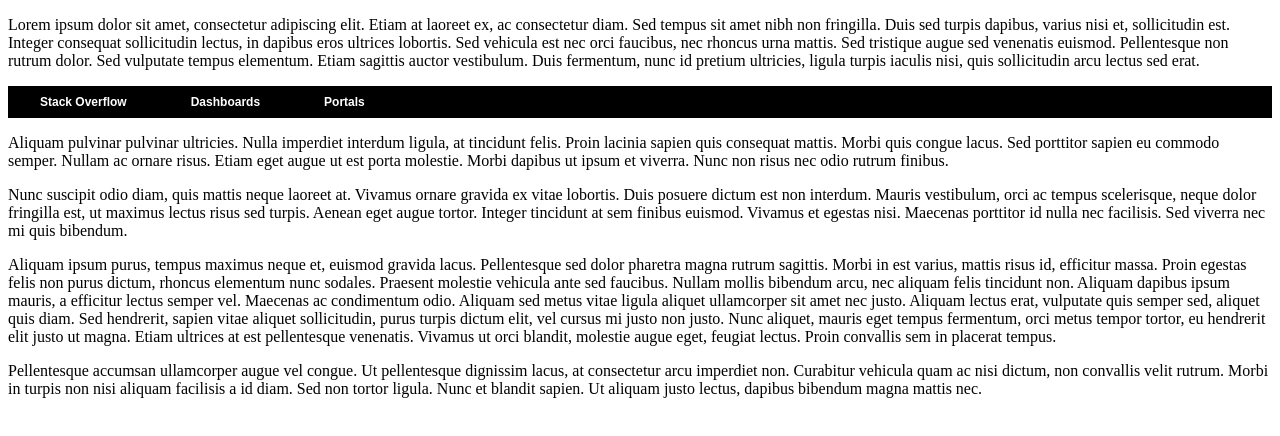
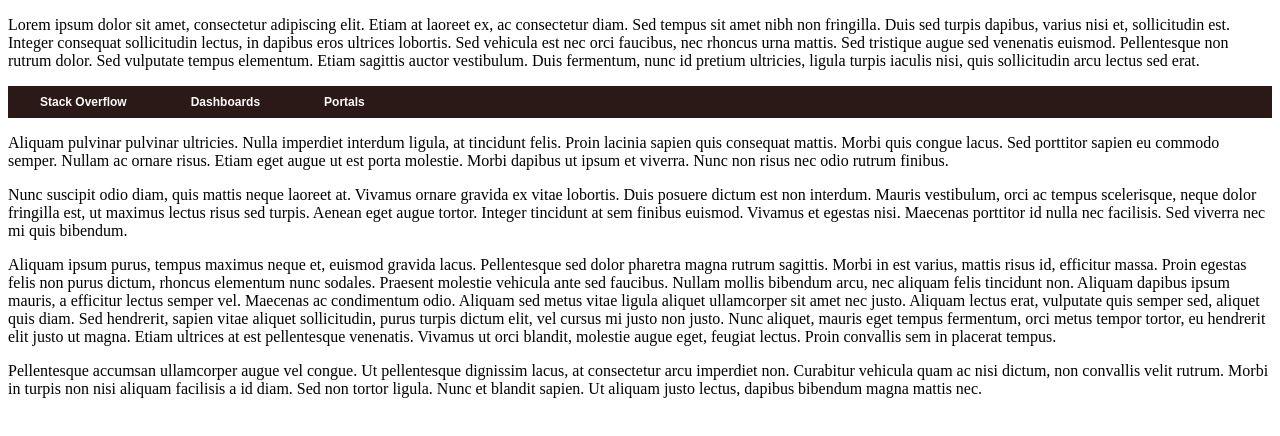
Before and after one commit to GaryB432/gb-menu, a website built with webpack: page src/public/index.html in a window 1280 px wide. Built offline with nearby package versions, Linux system fonts and the light colour scheme.

Commit message:
add themes

```diff
--- a/src/scripts/app.ts
+++ b/src/scripts/app.ts
@@ -1,4 +1,4 @@
-import '../styles/monochrome.scss';
+import '../styles/dark.scss';
 
 import { Item } from './models';
 import { NavBar } from './navbar';
--- a/src/styles/_base.scss
+++ b/src/styles/_base.scss
@@ -1,11 +1,21 @@
 @mixin base-color() {
-  background: $color1;
-  color: $color2;
+  background: $color5;
+  color: $color1;
+  svg {
+    path {
+      fill: $color1;
+    }
+  }
 }
 
 @mixin accent-color() {
-  background: $color2;
-  color: $color1;
+  background: $color1;
+  color: $color5;
+  svg {
+    path {
+      fill: $color5;
+    }
+  }
 }
 
 nav.gbm {
@@ -20,8 +30,7 @@ nav.gbm {
       line-height: 2rem;
       &.open,
       &:hover {
-        background-color: $color2;
-        color: $color1;
+        @include accent-color();
       }
     }
   }
@@ -55,7 +64,7 @@ ul.gbm {
     display: flex;
     justify-content: space-between;
     align-items: center;
-    border: 1px solid $color1;
+    border: 1px solid $color5;
     padding: 0.5rem;
   }
 }
@@ -66,11 +75,6 @@ ul.gbm {
     &.open,
     &:hover {
       @include accent-color();
-      svg {
-        path {
-          fill: $color1;
-        }
-      }
     }
     a {
       text-decoration: none;
@@ -84,13 +88,9 @@ ul.gbm {
 
 ul.gbm {
   .submenu {
+    @include base-color();
     div {
       margin-right: 1rem;
-    }
-    svg {
-      & path {
-        fill: $color2;
-      }
     }
   }
 }
--- /dev/null
+++ b/src/styles/blueish.scss
@@ -0,0 +1,6 @@
+$color1: #e1ecf9;
+$color2: #609ce1;
+$color3: #236ab9;
+$color4: #133863;
+$color5: #091d34;
+@import 'base';
--- /dev/null
+++ b/src/styles/dark.scss
@@ -0,0 +1,7 @@
+$color1: #fdfafa;
+$color2: #daada9;
+$color3: #bc6a63;
+$color4: #813d37;
+$color5: #2a1917;
+
+@import 'base';
--- /dev/null
+++ b/src/styles/greenish.scss
@@ -0,0 +1,7 @@
+$color1: #ebf7e3;
+$color2: #9bd770;
+$color3: #66b032;
+$color4: #375f1b;
+$color5: #1b3409;
+
+@import 'base';
--- a/src/styles/monochrome.scss
+++ /dev/null
@@ -1,4 +0,0 @@
-$color1: black;
-$color2: white;
-
-@import 'base';
```
Also changed, not shown: pack/themes/blueish.css (added).
